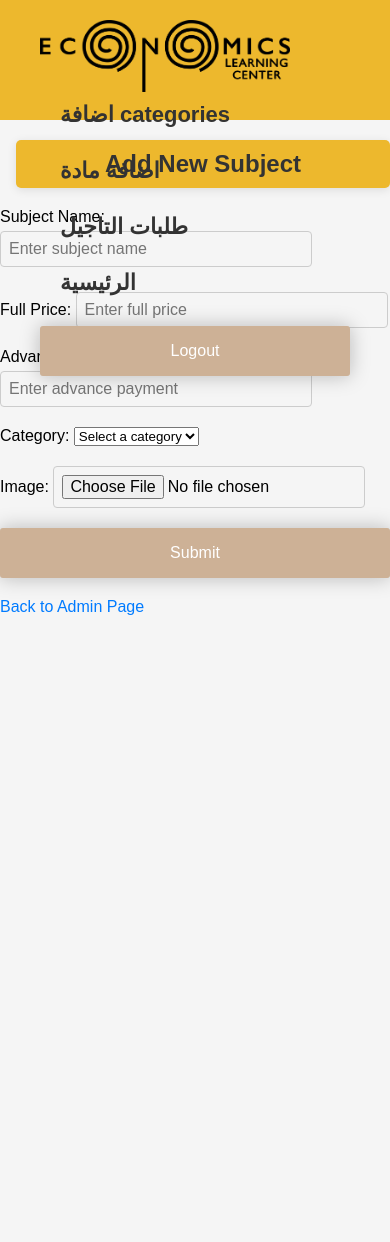
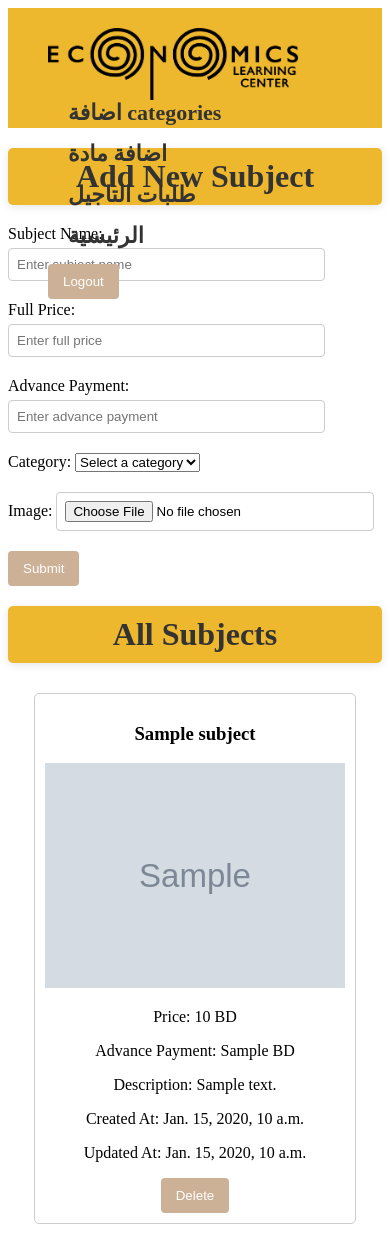
Before and after one commit to devHassan19/elc_project, a Django app: template main_app/templates/accounts/add_subject.html in a window 390 px wide. Before the commit the page ends 615 px from the top, so only its background shows below. Run offline with Django 3.2, Linux system fonts and the light colour scheme; the template is opened without the code that fills it: most values are stand-ins (such as "Sample title", 1, 10 or a date in 2020); grey boxes marked "Sample" are stand-in pictures.

Commit message:
13th submit update subjects and delete

```diff
--- a/main_app/templates/accounts/add_subject.html
+++ b/main_app/templates/accounts/add_subject.html
@@ -3,8 +3,8 @@
 <html>
 <head>
   <title>Add Subject</title>
-  <link rel="stylesheet" href="{% static 'styles/admin.css' %}">
-  <link rel="stylesheet" href="{% static 'styles/student.css' %}"> <!-- Include the same CSS -->
+  <link rel="stylesheet" href="{% static 'styles/add_sub.css' %}">
+
 </head>
 <body>
   <header>
@@ -63,9 +63,31 @@
       <button type="submit">Submit</button>
     </form>
 
-    <a href="{% url 'admin_page' %}" class="back-link">Back to Admin Page</a>
-  </main>
+  <h2>All Subjects</h2>
+  <div class="subject-list">
+    {% for subject in subjects %}
+        <div class="subject-item">
+            <h3>{{ subject.name }}</h3>
+            <img src="{{ subject.image.url }}" alt="{{ subject.name }}" class="subject-image">
+            <p>Price: {{ subject.price }} BD</p>
+            <p>Advance Payment: {{ subject.advance_payment }} BD</p>
+            <p>Description: {{ subject.description }}</p>
+            <p>Created At: {{ subject.created_at }}</p>
+            <p>Updated At: {{ subject.updated_at }}</p>
+            <form action="{% url 'delete_subject' subject.id %}" method="POST" style="display:inline;" onsubmit="return confirmDelete();">
+                {% csrf_token %}
+                <button type="submit" class="delete-button">Delete</button>
+            </form>
+        </div>
+    {% empty %}
+        <p>No subjects available.</p>
+    {% endfor %}
+</div>
 
-  <script src="{% static 'js/script.js' %}"></script>
+<script>
+    function confirmDelete() {
+        return confirm('Are you sure you want to delete this subject?');
+    }
+</script>
 </body>
 </html>
--- a/main_app/urls.py
+++ b/main_app/urls.py
@@ -1,5 +1,5 @@
 from django.urls import path
-from .views import login_view, student_page, admin_page , register_view , logout_view, add_subject, accept_admin, add_category
+from .views import login_view, student_page, admin_page , register_view , logout_view, add_subject, accept_admin, add_category, delete_subject
 from django.conf import settings
 from django.conf.urls.static import static
 
@@ -9,6 +9,7 @@ urlpatterns = [
     path('admin-page/', admin_page, name='admin_page'),
     path('add-category/', add_category, name='add_category'),
     path('add-subject/', add_subject, name='add_subject'),
+     path('subject/delete/<int:subject_id>/', delete_subject, name='delete_subject'),
     path('register/',   register_view, name='register'),
     path('logout/', logout_view, name='logout'),
     path('accepted-requests/', accept_admin, name='accept_admin'),
--- /dev/null
+++ b/static/styles/add_sub.css
@@ -0,0 +1,175 @@
+header {
+  background-color: #edb82d;
+  padding: 20px 40px;
+}
+
+nav {
+  display: flex;
+  align-items: center;
+  justify-content: space-between;
+  height: 80px;
+}
+
+nav img {
+  width: 250px;
+  height: auto;
+}
+
+nav ul {
+  list-style: none;
+  display: flex;
+  gap: 30px;
+  margin: 0;
+  padding: 0;
+}
+
+nav ul li {
+  position: relative;
+}
+
+nav ul li a {
+  text-decoration: none;
+  color: #333;
+  font-weight: bold;
+  font-size: 22px;
+  padding: 15px 20px;
+  transition: background-color 0.3s;
+}
+
+nav ul li a:hover {
+  background-color: #f0f0f0;
+  border-radius: 5px;
+}
+/* ----------------------------------------------------*/
+
+h2 {
+  text-align: center;
+  font-size: 2em;
+  color: #333;
+  margin: 20px 0;
+  padding: 10px;
+  background-color: #edb82d;
+  border-radius: 5px;
+  box-shadow: 0 2px 10px rgba(0, 0, 0, 0.1);
+}
+
+/* --------------------------------------------------------- */
+table {
+  width: 100%;
+  border-collapse: collapse;
+}
+
+th, td {
+  padding: 10px;
+  text-align: left;
+  border: 1px solid #ddd;
+}
+
+@media (max-width: 600px) {
+  table, thead, tbody, th, td, tr {
+    display: block;
+  }
+
+  th {
+    display: none; /* Hide headers on small screens */
+  }
+
+  tr {
+    margin-bottom: 15px;
+  }
+
+  td {
+    text-align: right;
+    position: relative;
+    padding-left: 50%;
+  }
+
+  td::before {
+    content: attr(data-label); /* Use data-label for responsive display */
+    position: absolute;
+    left: 10px;
+    width: 45%;
+    padding-right: 10px;
+    white-space: nowrap;
+    text-align: left;
+  }
+}
+
+
+/* ------------------------------------- */
+
+.form-group {
+  margin-bottom: 15px; /* Space between form groups */
+}
+
+input.your-css-class {
+  width: 80%; /* Set a smaller width */
+  max-width: 400px; /* Limit maximum width */
+  padding: 8px; /* Adjust padding for a smaller feel */
+  border: 1px solid #ccc; /* Border style */
+  border-radius: 4px; /* Rounded corners */
+  margin: 5px 0; /* Space between fields */
+}
+
+button {
+  padding: 10px 15px; /* Adjust button padding */
+  background-color: #cdb196; /* Button color */
+  color: white; /* Text color */
+  border: none; /* No border */
+  border-radius: 4px; /* Rounded corners */
+  cursor: pointer; /* Pointer cursor on hover */
+}
+
+button:hover {
+  background-color: #b59779; /* Darker button color on hover */
+}
+
+.back-link {
+  display: inline-block; /* Block for display */
+  margin-top: 20px; /* Space above */
+  color: #007bff; /* Link color */
+}
+
+
+
+
+
+
+
+
+.subject-list {
+  display: flex;
+  flex-wrap: wrap;
+  justify-content: space-around;
+}
+
+.subject-item {
+  border: 1px solid #ccc;
+  border-radius: 5px;
+  padding: 10px;
+  margin: 10px;
+  width: 300px; /* Adjust width as needed */
+  text-align: center;
+}
+
+.subject-image {
+  width: 100%; /* Responsive image */
+  height: auto;
+}
+
+
+
+
+
+
+@media (max-width: 600px) {
+  nav {
+    flex-direction: column;
+    align-items: flex-start;
+  }
+
+  nav ul {
+    flex-direction: column;
+    gap: 15px;
+  }
+}
--- a/static/styles/student.css
+++ b/static/styles/student.css
@@ -82,7 +82,8 @@ body {
 
 h2 {
   font-size: 2.25rem;
-  margin-left: 1rem;
+  text-align: center; /* Center the text */
+  margin: 1rem 0; /* Remove left margin and add vertical spacing */
 }
 
 .form-list {
```
Also changed, not shown: main_app/views.py (+11 -3 lines), db.sqlite3, media/subject_images/images_VQOtWGv.png (added).
